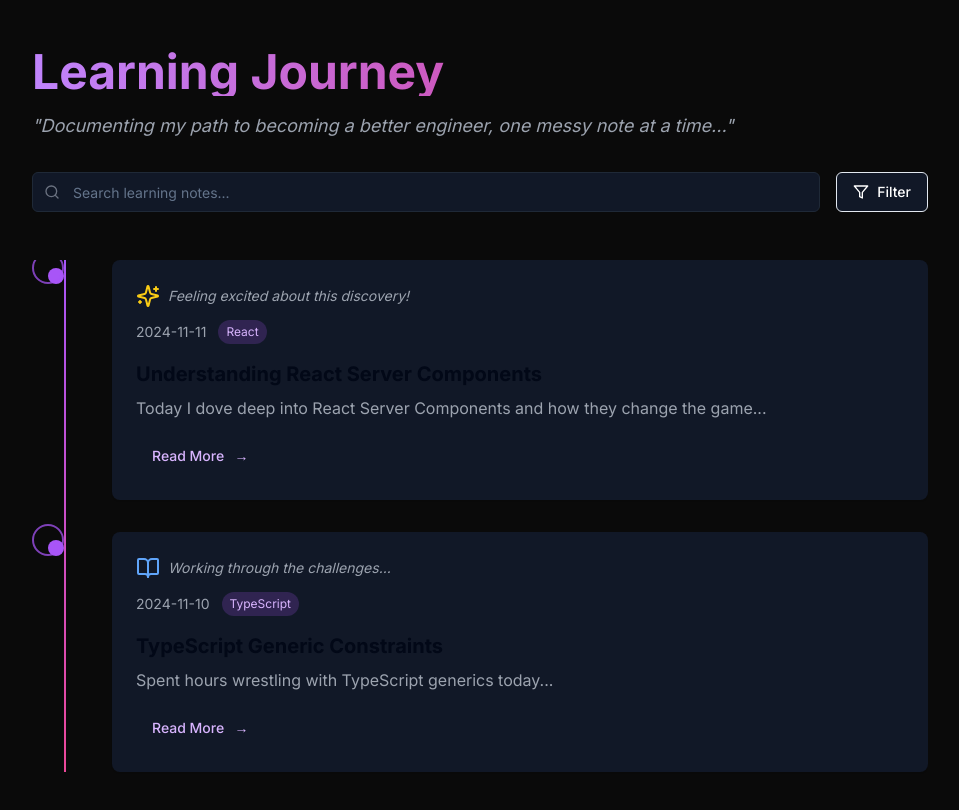
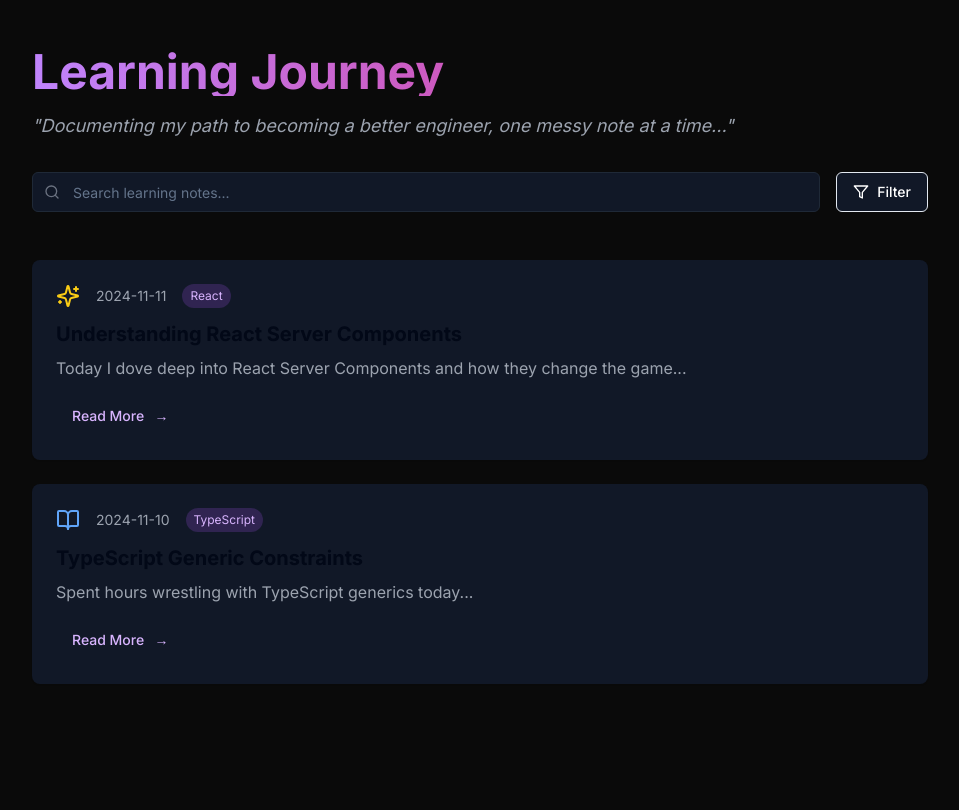
Before and after one commit to Devesh21700Kumar/Devesh21700Kumar.github.io, a Next.js app: page / in a window 1280 px wide. Shown: the top 810 px of the page, without its empty margins (160-1119 px from the left). Built offline with nearby package versions, Linux system fonts and the light colour scheme.

Commit message:
final build

```diff
--- a/src/app/layout.tsx
+++ b/src/app/layout.tsx
@@ -1,13 +1,9 @@
+'use client'
+
 import './globals.css'
-import type { Metadata } from 'next'
 import { Inter } from 'next/font/google'
 
 const inter = Inter({ subsets: ['latin'] })
-
-export const metadata: Metadata = {
-  title: 'Learning Journey Blog',
-  description: 'A software engineer\'s learning journey',
-}
 
 export default function RootLayout({
   children,
@@ -16,7 +12,7 @@ export default function RootLayout({
 }) {
   return (
     <html lang="en">
-      <body className={`${inter.className} bg-black`}>{children}</body>
+      <body className={`${inter.className} bg-[#0A0A0A]`}>{children}</body>
     </html>
   )
 }
--- a/src/app/page.tsx
+++ b/src/app/page.tsx
@@ -1,18 +1,15 @@
 /* eslint-disable @typescript-eslint/no-explicit-any */
 /* eslint-disable @typescript-eslint/no-unused-vars */
 /* eslint-disable @typescript-eslint/no-empty-object-type */
+// src/app/page.tsx
 'use client'
-import { ScrollArea } from "@/components/scroll-area"
-import { Post } from '@/types'
-import JourneyTimeline from '@/components/JourneyTimeline'
-import PageTransition from '@/components/PageTransition'
-
-// src/app/page.tsx
 
 import { useState } from 'react'
+import Link from 'next/link'
+import { Card, CardContent } from "@/components/ui/card"
 import { Input } from "@/components/ui/input"
 import { Button } from "@/components/ui/button"
-import { Search, Filter } from 'lucide-react'
+import { Search, Filter, Sparkles, Brain, Code, BookOpen } from 'lucide-react'
 import {
   DropdownMenu,
   DropdownMenuContent,
@@ -21,27 +18,19 @@ import {
   DropdownMenuSeparator,
   DropdownMenuTrigger,
 } from "@/components/ui/dropdown-menu"
+import { motion } from 'framer-motion'
+import { posts } from '@/data/posts'
+import type { Post } from '@/types'
 
-const posts: Post[] = [
-  {
-    id: 1,
-    title: "Understanding React Server Components",
-    date: "2024-11-11",
-    category: "React",
-    excerpt: "Today I dove deep into React Server Components and how they change the game...",
-    content: "Full content here...",
-    mood: "excited"
-  },
-  {
-    id: 2,
-    title: "TypeScript Generic Constraints",
-    date: "2024-11-10",
-    category: "TypeScript",
-    excerpt: "Spent hours wrestling with TypeScript generics today...",
-    content: "Full content here...",
-    mood: "struggling"
+function getMoodIcon(mood: Post['mood']) {
+  switch (mood) {
+    case 'excited': return <Sparkles className="text-yellow-400" />
+    case 'confused': return <Brain className="text-red-400" />
+    case 'accomplished': return <Code className="text-green-400" />
+    case 'struggling': return <BookOpen className="text-blue-400" />
+    default: return null
   }
-]
+}
 
 export default function Home() {
   const [searchTerm, setSearchTerm] = useState('')
@@ -57,18 +46,31 @@ export default function Home() {
   const categories = Array.from(new Set(posts.map(post => post.category)))
 
   return (
-    <main className="min-h-screen bg-[#0A0A0A] text-white p-4">
-      <PageTransition>
+    <div className="min-h-screen bg-[#0A0A0A] text-white p-4">
       <div className="max-w-4xl mx-auto">
         <header className="mb-12 mt-8">
-            <h1 className="text-5xl font-bold bg-gradient-to-r from-purple-400 to-pink-600 text-transparent bg-clip-text">
+          <motion.h1
+            initial={{ opacity: 0, y: -20 }}
+            animate={{ opacity: 1, y: 0 }}
+            className="text-5xl font-bold bg-gradient-to-r from-purple-400 to-pink-600 text-transparent bg-clip-text"
+          >
             Learning Journey
-            </h1>
-            <p className="mt-4 text-gray-400 text-lg italic">
+          </motion.h1>
+          <motion.p
+            initial={{ opacity: 0 }}
+            animate={{ opacity: 1 }}
+            transition={{ delay: 0.2 }}
+            className="mt-4 text-gray-400 text-lg italic"
+          >
             &quot;Documenting my path to becoming a better engineer, one messy note at a time...&quot;
-            </p>
+          </motion.p>
 
-            <div className="mt-8 flex gap-4">
+          <motion.div
+            initial={{ opacity: 0, y: 20 }}
+            animate={{ opacity: 1, y: 0 }}
+            transition={{ delay: 0.3 }}
+            className="mt-8 flex gap-4"
+          >
             <div className="relative flex-1">
               <Search className="absolute left-3 top-1/2 transform -translate-y-1/2 text-gray-500 h-4 w-4" />
               <Input
@@ -102,14 +104,53 @@ export default function Home() {
                 ))}
               </DropdownMenuContent>
             </DropdownMenu>
-            </div>
+          </motion.div>
         </header>
 
-          <ScrollArea className="h-[calc(100vh-12rem)]">
-            <JourneyTimeline posts={filteredPosts} />
-          </ScrollArea>
+        <div className="space-y-6">
+          {filteredPosts.map((post, index) => (
+            <motion.div
+              key={post.id}
+              initial={{ opacity: 0, x: -20 }}
+              animate={{ opacity: 1, x: 0 }}
+              transition={{ delay: index * 0.1 }}
+            >
+              <Card className="bg-gray-900 border-0 hover:bg-gray-800 transition-all duration-300 transform hover:scale-[1.02] hover:shadow-lg hover:shadow-purple-500/20">
+                <CardContent className="p-6">
+                  <div className="flex items-center gap-4 mb-3">
+                    {getMoodIcon(post.mood)}
+                    <span className="text-sm text-gray-400">{post.date}</span>
+                    <span className="px-2 py-1 text-xs rounded-full bg-purple-500/20 text-purple-300">
+                      {post.category}
+                    </span>
                   </div>
-      </PageTransition>
-    </main>
+
+                  <h2 className="text-xl font-bold mb-2 group-hover:text-purple-400 transition-colors">
+                    {post.title}
+                  </h2>
+                  <p className="text-gray-400 mb-4">{post.excerpt}</p>
+
+                  <Link href={`/post/${post.id}`}>
+                    <Button
+                      variant="ghost"
+                      className="hover:bg-purple-500/20 text-purple-300"
+                    >
+                      Read More
+                      <motion.span
+                        animate={{ x: [0, 4, 0] }}
+                        transition={{ repeat: Infinity, duration: 1.5 }}
+                        className="ml-2"
+                      >
+                        →
+                      </motion.span>
+                    </Button>
+                  </Link>
+                </CardContent>
+              </Card>
+            </motion.div>
+          ))}
+        </div>
+      </div>
+    </div>
   )
 }
--- a/src/app/post/[id]/page.tsx
+++ b/src/app/post/[id]/page.tsx
@@ -1,80 +1,51 @@
 /* eslint-disable @typescript-eslint/no-explicit-any */
 /* eslint-disable @typescript-eslint/no-unused-vars */
 /* eslint-disable @typescript-eslint/no-empty-object-type */
-import Link from "next/link";
-import { Button } from "@/components/ui/button";
-import { Card, CardContent } from "@/components/ui/card";
-import { ArrowLeft, Sparkles, Brain, Code, BookOpen } from "lucide-react";
-import { motion } from "framer-motion";
-import { Post } from "@/types";
+// src/app/page.tsx
+// src/app/post/[id]/page.tsx
+'use client'
 
-// Move posts data to a separate file if not already done
-const posts: Post[] = [
-  {
-    id: 1,
-    title: "Understanding React Server Components",
-    date: "2024-11-11",
-    category: "React",
-    excerpt:
-      "Today I dove deep into React Server Components and how they change the game...",
-    content: `# Understanding React Server Components
+import Link from "next/link"
+import { useParams } from 'next/navigation'
+import { Button } from "@/components/ui/button"
+import { Card, CardContent } from "@/components/ui/card"
+import { ArrowLeft, Sparkles, Brain, Code, BookOpen } from "lucide-react"
+import { motion } from "framer-motion"
+import { posts } from "@/data/posts"
+import type { Post } from "@/types"
 
-React Server Components represent a paradigm shift in how we build React applications. Here's what I learned today:
+function getMoodIcon(mood: Post['mood']) {
+  switch (mood) {
+    case 'excited': return <Sparkles className="text-yellow-400" />
+    case 'confused': return <Brain className="text-red-400" />
+    case 'accomplished': return <Code className="text-green-400" />
+    case 'struggling': return <BookOpen className="text-blue-400" />
+    default: return null
+  }
+}
 
-## Key Concepts
-- Server Components run only on the server
-- They can access server resources directly
-- Zero impact on bundle size
-- Automatic code splitting
+export interface PageProps {
+  params: {
+    id: string
+  }
+  searchParams: { [key: string]: string | string[] | undefined }
+}
 
-## Benefits
-1. Improved performance
-2. Better SEO
-3. Reduced client-side JavaScript
-4. Direct database access
-
-This is just the beginning of my journey with RSC. More updates to come!`,
-    mood: "excited",
-  },
-  {
-    id: 2,
-    title: "TypeScript Generic Constraints",
-    date: "2024-11-10",
-    category: "TypeScript",
-    excerpt: "Spent hours wrestling with TypeScript generics today...",
-    content: "Full content here...",
-    mood: "struggling",
-  },
-];
-
-export default function PostPage({ params }: any ) {
-  const post = posts.find((p) => p.id === parseInt(params.id));
-
-  const getMoodIcon = (mood: Post["mood"]) => {
-    switch (mood) {
-      case "excited":
-        return <Sparkles className="text-yellow-400" />;
-      case "confused":
-        return <Brain className="text-red-400" />;
-      case "accomplished":
-        return <Code className="text-green-400" />;
-      case "struggling":
-        return <BookOpen className="text-blue-400" />;
-      default:
-        return null;
-    }
-  };
+export default function PostPage() {
+  const params = useParams()
+  const postId = typeof params?.id === 'string' ? params.id : Array.isArray(params?.id) ? params.id[0] : null
+  const post = posts.find((p) => p.id === parseInt(postId || ''))
 
   if (!post) {
     return (
       <div className="min-h-screen bg-[#0A0A0A] text-white p-4">
         <div className="max-w-4xl mx-auto">
-          <Link href="/" passHref>
+          <Link href="/">
             <Button
               variant="ghost"
-              className="mb-8 text-gray-400 hover:text-white"
+              className="mb-8 text-gray-400 hover:text-white group"
             >
-              <ArrowLeft className="mr-2 h-4 w-4" />
+              <ArrowLeft className="mr-2 h-4 w-4 transition-transform group-hover:-translate-x-1" />
               Back to Timeline
             </Button>
           </Link>
@@ -85,7 +56,7 @@ export default function PostPage({ params }: any ) {
           </Card>
         </div>
       </div>
-    );
+    )
   }
 
   return (
@@ -95,12 +66,12 @@ export default function PostPage({ params }: any ) {
       className="min-h-screen bg-[#0A0A0A] text-white p-4"
     >
       <div className="max-w-4xl mx-auto">
-        <Link href="/" passHref>
+        <Link href="/">
           <Button
             variant="ghost"
-            className="mb-8 text-gray-400 hover:text-white"
+            className="mb-8 text-gray-400 hover:text-white group"
           >
-            <ArrowLeft className="mr-2 h-4 w-4" />
+            <ArrowLeft className="mr-2 h-4 w-4 transition-transform group-hover:-translate-x-1" />
             Back to Timeline
           </Button>
         </Link>
@@ -130,12 +101,5 @@ export default function PostPage({ params }: any ) {
         </Card>
       </div>
     </motion.div>
-  );
+  )
 }
-
-// This ensures pages are statically generated at build time
-export async function generateStaticParams() {
-  return posts.map((post) => ({
-    id: post.id.toString(),
-  }));
-}
--- a/src/components/JourneyTimeline.tsx
+++ b/src/components/JourneyTimeline.tsx
@@ -1,33 +1,45 @@
-'use client'
-import { Post } from '@/types'
-import { motion } from 'framer-motion'
-import { BookOpen, Sparkles, Brain, Code } from 'lucide-react'
-import { Button } from '@/components/ui/button'
-import { Card, CardContent } from '@/components/ui/card'
-import { useRouter } from 'next/router'
+/* eslint-disable @typescript-eslint/no-explicit-any */
+/* eslint-disable @typescript-eslint/no-unused-vars */
+/* eslint-disable @typescript-eslint/no-empty-object-type */
+"use client";
+import { Post } from "@/types";
+import { motion } from "framer-motion";
+import { BookOpen, Sparkles, Brain, Code } from "lucide-react";
+import { Button } from "@/components/ui/button";
+import { Card, CardContent } from "@/components/ui/card";
+import { useRouter } from "next/router";
+import Link from "next/link";
 
 interface Props {
-  posts: Post[]
+  posts: Post[];
 }
 
 export default function JourneyTimeline({ posts }: Props) {
-  const router = useRouter()
+  const router = useRouter();
 
-  function getMoodIcon(mood: Post['mood']) {
+  function getMoodIcon(mood: Post["mood"]) {
     switch (mood) {
-      case 'excited': return <Sparkles className="text-yellow-400" />
-      case 'confused': return <Brain className="text-red-400" />
-      case 'accomplished': return <Code className="text-green-400" />
-      case 'struggling': return <BookOpen className="text-blue-400" />
+      case "excited":
+        return <Sparkles className="text-yellow-400" />;
+      case "confused":
+        return <Brain className="text-red-400" />;
+      case "accomplished":
+        return <Code className="text-green-400" />;
+      case "struggling":
+        return <BookOpen className="text-blue-400" />;
     }
   }
 
-  function getMoodText(mood: Post['mood']) {
+  function getMoodText(mood: Post["mood"]) {
     switch (mood) {
-      case 'excited': return 'Feeling excited about this discovery!'
-      case 'confused': return 'Still wrapping my head around this...'
-      case 'accomplished': return 'Successfully implemented this concept!'
-      case 'struggling': return 'Working through the challenges...'
+      case "excited":
+        return "Feeling excited about this discovery!";
+      case "confused":
+        return "Still wrapping my head around this...";
+      case "accomplished":
+        return "Successfully implemented this concept!";
+      case "struggling":
+        return "Working through the challenges...";
     }
   }
 
@@ -73,9 +85,10 @@ export default function JourneyTimeline({ posts }: Props) {
               <Button
                 variant="ghost"
                 className="hover:bg-purple-500/20 text-purple-300"
-                onClick={() => router.push(`/post/${post.id}`)}
               >
-                Read More
+                <Link href={`/post/${post.id}`} passHref>
+                  <Button>Read More</Button>
+                </Link>
                 <motion.span
                   animate={{ x: [0, 4, 0] }}
                   transition={{ repeat: Infinity, duration: 1.5 }}
@@ -89,5 +102,5 @@ export default function JourneyTimeline({ posts }: Props) {
         </motion.div>
       ))}
     </div>
-  )
+  );
 }
--- /dev/null
+++ b/src/data/posts.ts
@@ -0,0 +1,39 @@
+// src/data/posts.ts
+import type { Post } from '@/types'
+
+export const posts: Post[] = [
+  {
+    id: 1,
+    title: "Understanding React Server Components",
+    date: "2024-11-11",
+    category: "React",
+    excerpt: "Today I dove deep into React Server Components and how they change the game...",
+    content: `# Understanding React Server Components
+
+React Server Components represent a paradigm shift in how we build React applications. Here's what I learned today:
+
+## Key Concepts
+- Server Components run only on the server
+- They can access server resources directly
+- Zero impact on bundle size
+- Automatic code splitting
+
+## Benefits
+1. Improved performance
+2. Better SEO
+3. Reduced client-side JavaScript
+4. Direct database access
+
+This is just the beginning of my journey with RSC. More updates to come!`,
+    mood: "excited"
+  },
+  {
+    id: 2,
+    title: "TypeScript Generic Constraints",
+    date: "2024-11-10",
+    category: "TypeScript",
+    excerpt: "Spent hours wrestling with TypeScript generics today...",
+    content: "Full content here...",
+    mood: "struggling"
+  }
+]
```
Also changed, not shown: src/types/index.ts (line endings or trailing spaces). Lines whose indentation alone changed are shown as unchanged.
